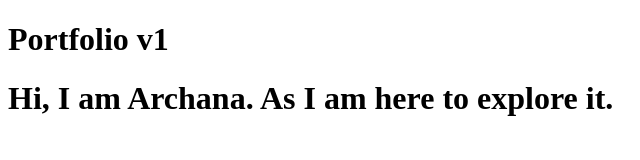
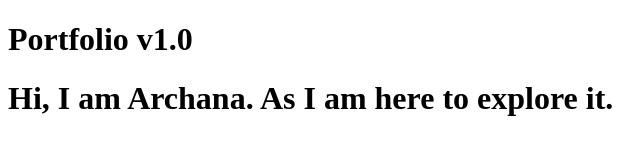
Before and after one commit to Archana4022/DevOps, a plain HTML site: page index.html in a window 1280 px wide. Shown: the full height of the page, 0-640 px from the left. Drawn offline with Linux system fonts and the light colour scheme.

Commit message:
Update index.html

```diff
--- a/index.html
+++ b/index.html
@@ -6,7 +6,7 @@
     <title>Document</title>
 </head>
 <body>
-    <h1>Portfolio v1</h1>
+    <h1>Portfolio v1.0</h1>
     <h1>Hi, I am Archana. As I am here to explore it.</h1>
 </body>
 
```
